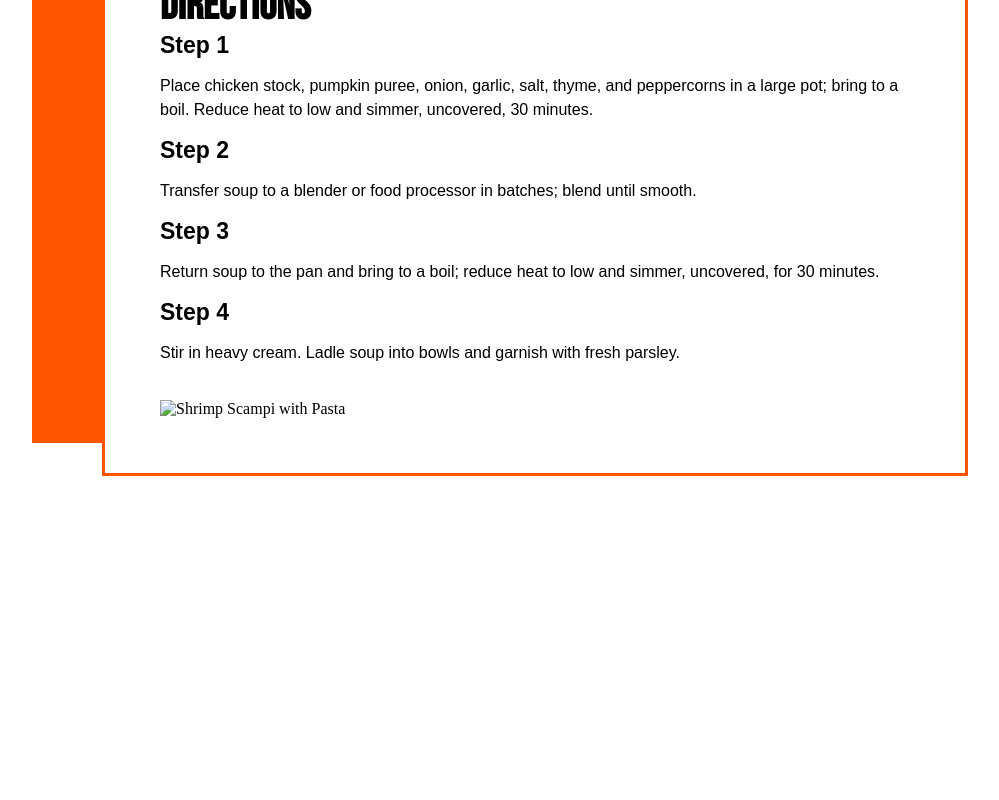
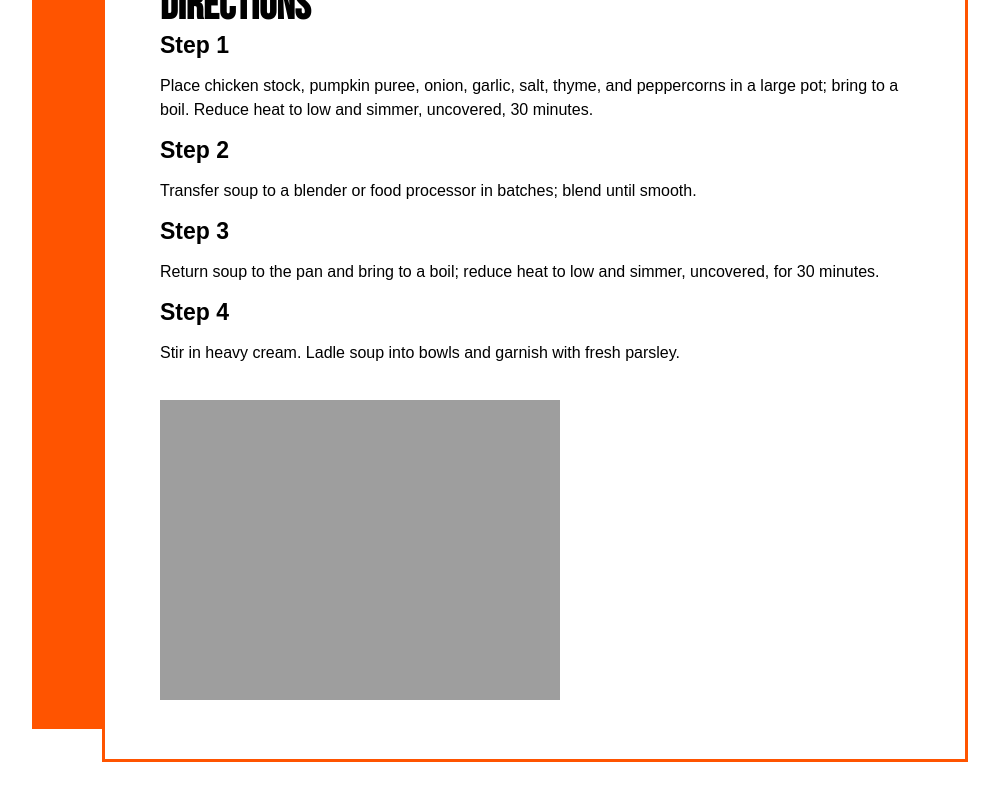
Before and after one commit to viktoriia-yash/odin-recipes, a plain HTML site: page recipetwo.html in a window 1280 px wide. Shown: the part 946-1746 px from the top of the page, without its empty margins (105-1104 px from the left). Before the commit the page ends 1592 px from the top, so only its background shows below. Drawn offline with Linux system fonts and the light colour scheme; the site is published under a folder, as on GitHub Pages, so addresses that start at the root find nothing.

Commit message:
Trying to fix the problem with ready food pictures

```diff
--- a/recipetwo.html
+++ b/recipetwo.html
@@ -62,11 +62,7 @@
       </div>
 
       <div class="ready-food">
-        <img
-          src="/img/img-five.jpeg"
-          alt="Shrimp Scampi with Pasta"
-          class="ready-food"
-        />
+        <img src="img/img-five.jpeg" alt="Pumpkin Soup" class="ready-food" />
       </div>
     </div>
     <div class="nav-bar">
```
Also changed, not shown: recipeone.html (+1 -1 lines), recipethree.html (+2 -2 lines).
